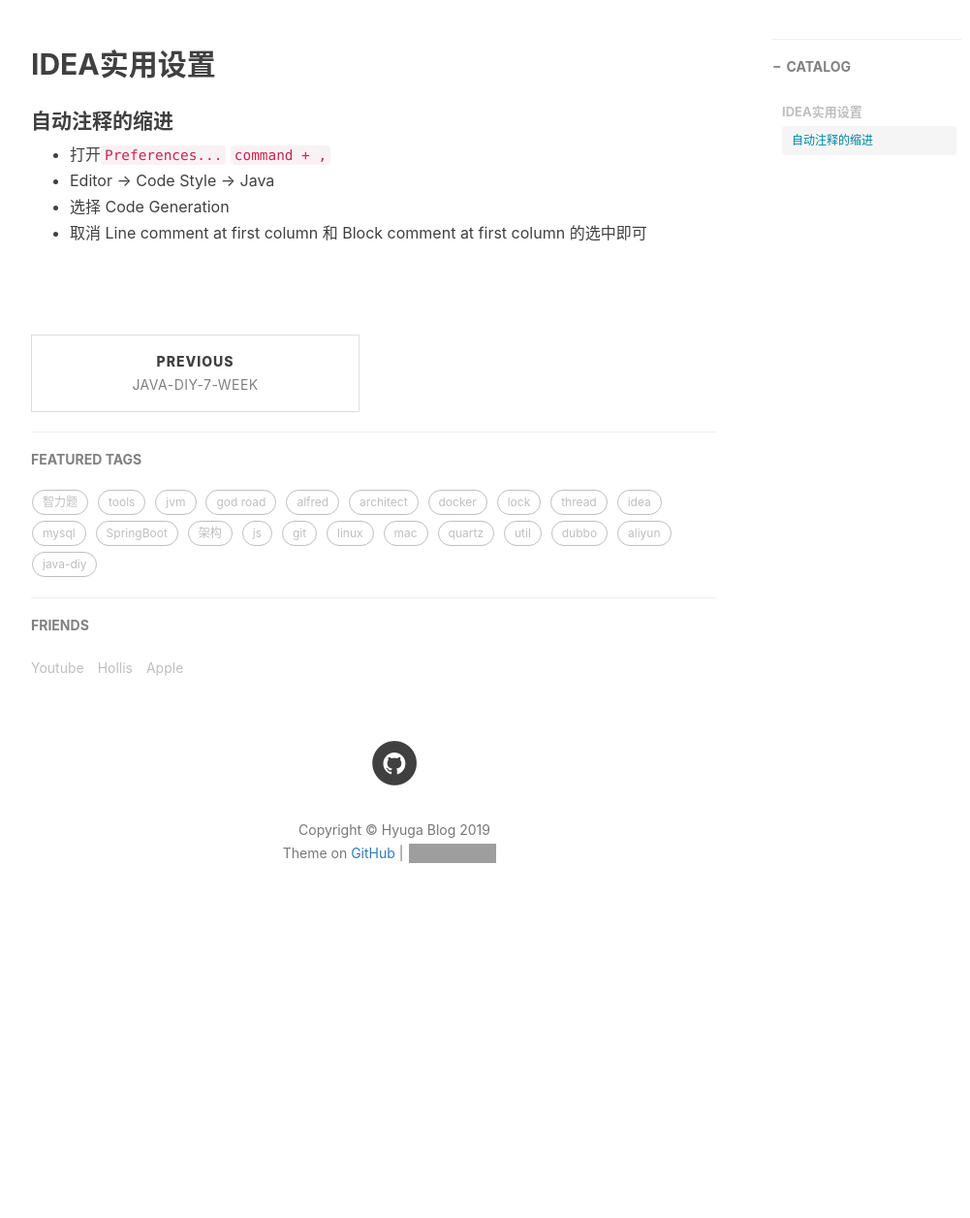
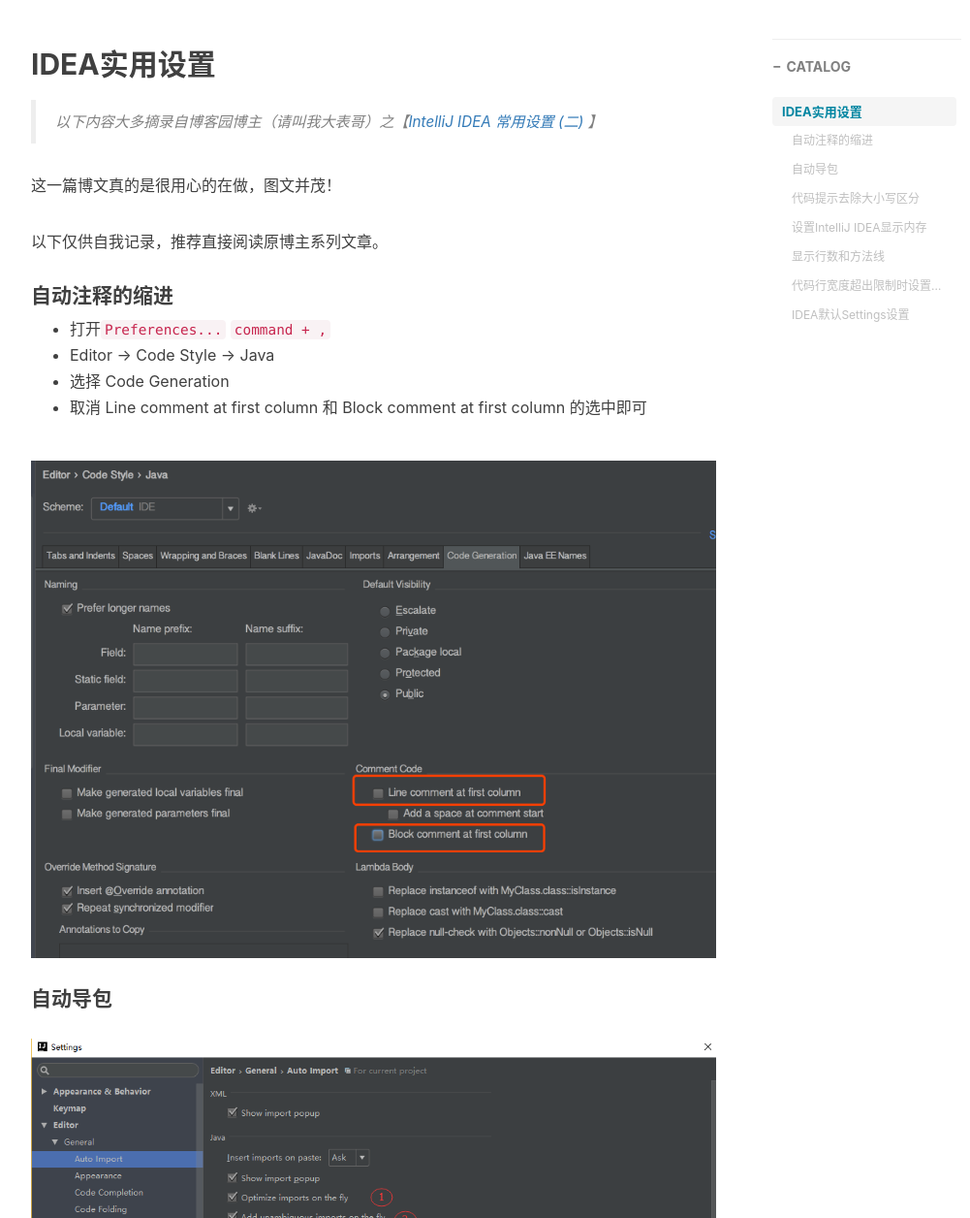
Before and after one commit to hyuga0410/hyuga.github.io, a Jekyll site: the page built from _posts/2019-04-18-idea-settings.md, in a window 1280 px wide and 1400 px high, scrolled down 379 px. Shown: the part 144-1400 px from the top of the window at 97% size, without its empty margins (233-1234 px from the left). Built offline with Jekyll 4.4.1, drawn with Linux system fonts in a browser that asks for light colours; nearby versions of some CDN libraries; comment, search, counter and statistics services are not loaded; before the commit the page ends 1507 px from its top, so only the background shows below that; some of the changed text lies outside the part shown; grey boxes are pictures that could not be loaded.

```diff
--- a/_posts/2019-04-18-idea-settings.md
+++ b/_posts/2019-04-18-idea-settings.md
@@ -14,10 +14,43 @@
 
 ## IDEA实用设置
 
+> 以下内容大多摘录自博客园博主（请叫我大表哥）之【[IntelliJ IDEA 常用设置 (二)
+](https://www.cnblogs.com/wangmingshun/p/6427088.html)】
+
+这一篇博文真的是很用心的在做，图文并茂！
+
+以下仅供自我记录，推荐直接阅读原博主系列文章。
+
 #### 自动注释的缩进
 - 打开`Preferences...`  `command + ,`
 - Editor -> Code Style -> Java
 - 选择 Code Generation
 - 取消 Line comment at first column 和 Block comment at first column 的选中即可
 
-![](../img/2019/2019-04/idea-1.png)
+![](/img/2019/2019-04/idea-1.png)
+
+#### 自动导包
+![](/img/2019/2019-04/idea-2.png)
+
+- 勾选标注 1 选项，IntelliJ IDEA 将在我们书写代码的时候自动帮我们优化导入的包，比如自动去掉一些没有用到的包。
+
+- 勾选标注 2 选项，IntelliJ IDEA 将在我们书写代码的时候自动帮我们导入需要用到的包。但是对于那些同名的包，还是需要手动 Alt + Enter 进行导入的
+
+#### 代码提示去除大小写区分
+![](/img/2019/2019-04/idea-3.png)
+
+#### 设置IntelliJ IDEA显示内存
+![](/img/2019/2019-04/idea-4.png)
+
+#### 显示行数和方法线
+![](/img/2019/2019-04/idea-5.png)
+
+#### 代码行宽度超出限制时设置自动换行
+- 在输入代码时触发，随着输入的字符的增加，当代码宽度到达界线时，IDEA会自动将代码换行。
+![](/img/2019/2019-04/idea-6.png)
+
+- 在格式化Java代码时触发，确保代码没有超过宽度界线。
+![](/img/2019/2019-04/idea-7.png)
+
+#### IDEA默认Settings设置
+![](/img/2019/2019-04/idea-8.png)
```
Also changed, not shown: img/2019/2019-04/idea-2.png (added), img/2019/2019-04/idea-3.png (added), img/2019/2019-04/idea-4.png (added), img/2019/2019-04/idea-5.png (added), img/2019/2019-04/idea-6.png (added), img/2019/2019-04/idea-7.png (added), img/2019/2019-04/idea-8.png (added).
